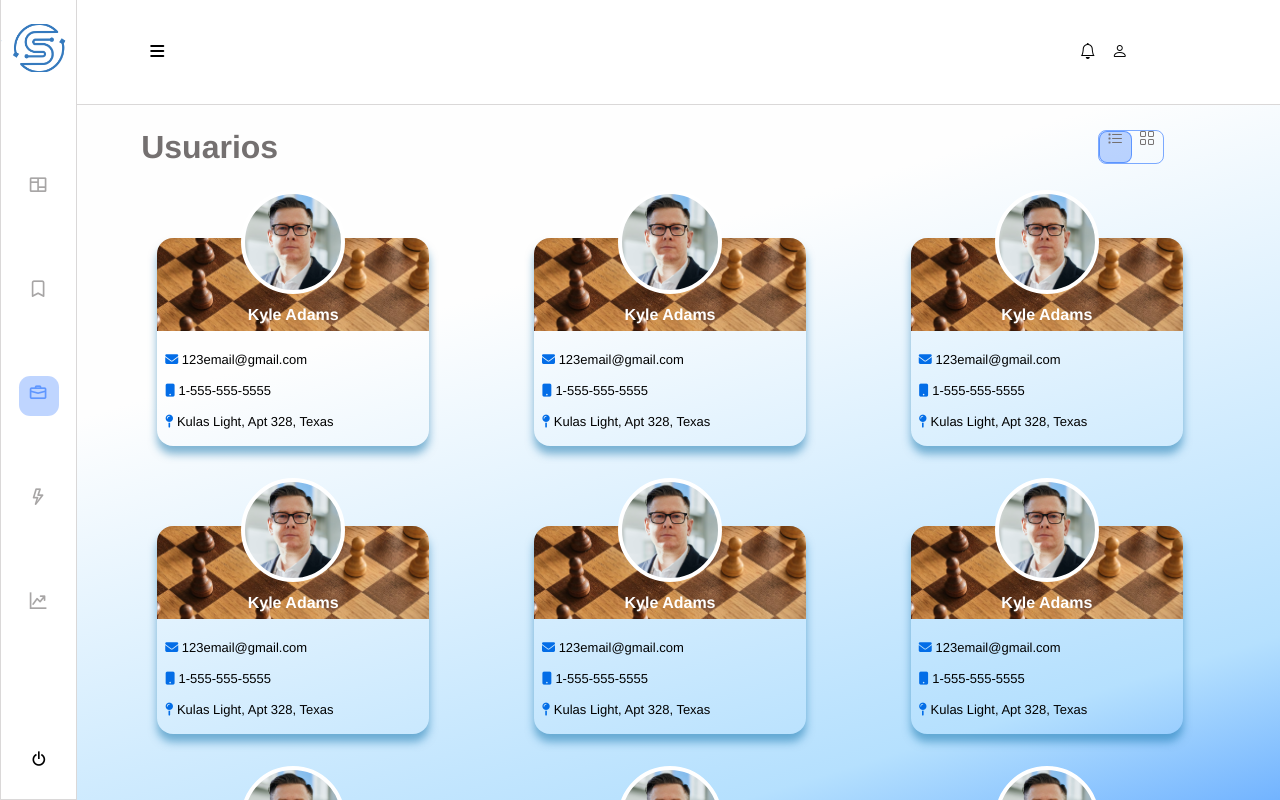
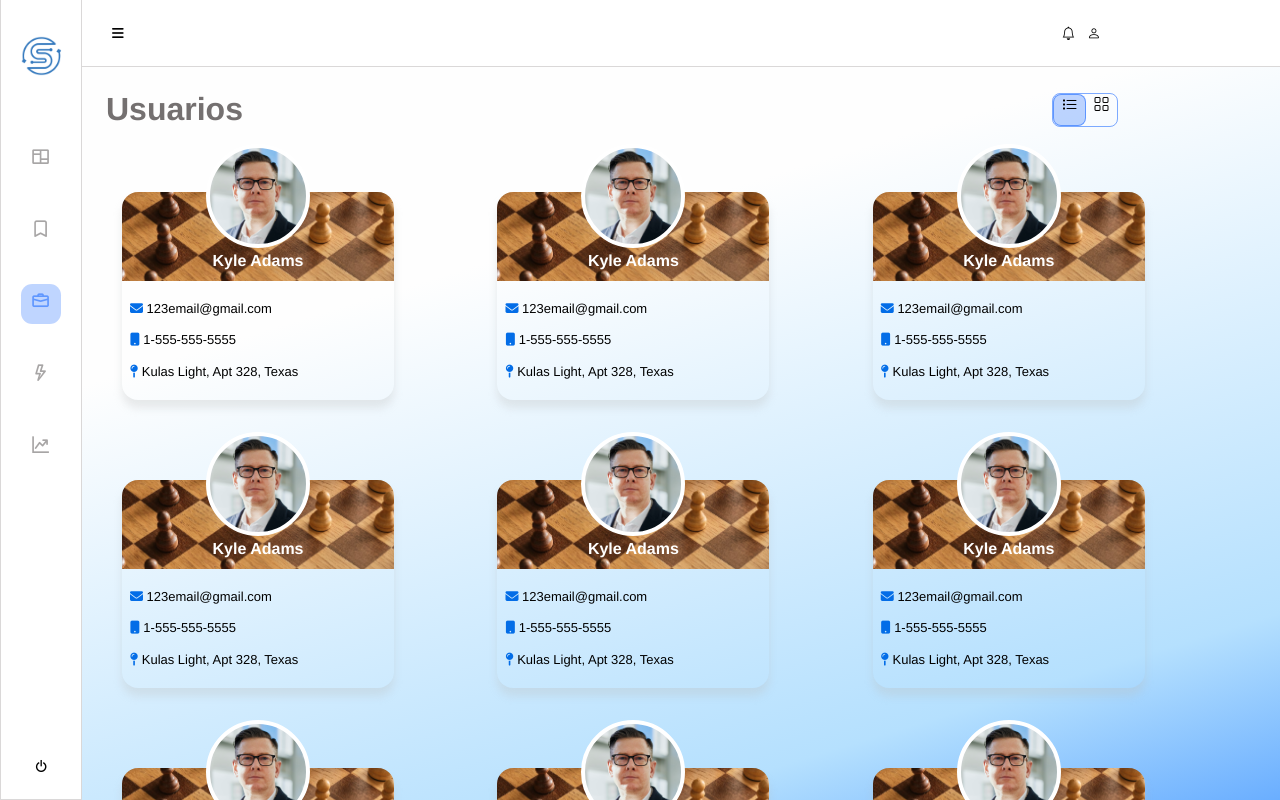
Before and after one commit to Israelramirez9/project-website, a plain HTML site: page index.html in a window 1280 px wide. Drawn offline with nearby package versions, Linux system fonts and the light colour scheme.

Commit message:
added responsive

```diff
--- a/index.html
+++ b/index.html
@@ -16,7 +16,7 @@
         <aside>
             <div>
                 <header>
-
+                    <a href="./"><img src="./imagenes/sofex_logo.png"></a>
                 </header>
                 <ul>
                     <li><button><i class="bi bi-columns"></i></button></li>
@@ -27,32 +27,54 @@
                 </ul>
             </div>
             <div class="power-off">
-                <i class="bi bi-power"></i>
+                <button><i class="bi bi-power"></i></button>
             </div>
         </aside>
         <section>
             <nav>
-                <div><i class="fa-sharp fa-solid fa-bars"></i></div>
+                <div><button><i class="fa-sharp fa-solid fa-bars"></i></button></div>
                 <ul>
-                    <li><i class="bi bi-bell"></i></li>
-                    <li><i class="bi bi-person"></i></li>
+                    <li><button><i class="bi bi-bell"></i></button></li>
+                    <li><button><i class="bi bi-person"></i></button></li>
                 </ul>
             </nav>
             <article>
                 <header>
                     <h1 class="title-users">Usuarios</h1>
                     <ul class="icons-format">
-                        <li><i class="bi bi-list-task"></i></li>
-                        <li><i class="bi bi-grid"></i></li>
+                        <li><button><i class="bi bi-list-task"></i></button></li>
+                        <li><button><i class="bi bi-grid"></i></button></li>
                     </ul>
                 </header>
                 <div class="users">
                     <div class="card">
-                        <div class="profilephoto"></div>
-                        <div class="background-img">
+
+                        <div class="card-profile-photo"></div>
+
+                        <div class="card-header">
+                            <div class="card-header-image">
                                 <p>
                                     Kyle Adams
                                 </p>
+                            </div>
+
+                        </div>
+
+                        <div class="info">
+                            <p><i class="fa-solid fa-envelope"></i> 123email@gmail.com</p>
+                            <p><i class="fa-solid fa-mobile-button"></i> 1-555-555-5555</p>
+                            <p><i class="fa-solid fa-map-pin"></i> Kulas Light, Apt 328, Texas</p>
+                        </div>
+                    </div>
+                    <div class="card">
+                        <div class="card-profile-photo"></div>
+                        <div class="card-header">
+                            <div class="card-header-image">
+                                <p>
+                                    Kyle Adams
+                                </p>
+                            </div>
+
                         </div>
                         <div class="info">
                             <p><i class="fa-solid fa-envelope"></i> 123email@gmail.com</p>
@@ -61,11 +83,14 @@
                         </div>
                     </div>
                     <div class="card">
-                        <div class="profilephoto"></div>
-                        <div class="background-img">
+                        <div class="card-profile-photo"></div>
+                        <div class="card-header">
+                            <div class="card-header-image">
                                 <p>
                                     Kyle Adams
                                 </p>
+                            </div>
+
                         </div>
                         <div class="info">
                             <p><i class="fa-solid fa-envelope"></i> 123email@gmail.com</p>
@@ -74,24 +99,14 @@
                         </div>
                     </div>
                     <div class="card">
-                        <div class="profilephoto"></div>
-                        <div class="background-img">
+                        <div class="card-profile-photo"></div>
+                        <div class="card-header">
+                            <div class="card-header-image">
                                 <p>
                                     Kyle Adams
                                 </p>
                             </div>
-                        <div class="info">
-                            <p><i class="fa-solid fa-envelope"></i> 123email@gmail.com</p>
-                            <p><i class="fa-solid fa-mobile-button"></i> 1-555-555-5555</p>
-                            <p><i class="fa-solid fa-map-pin"></i> Kulas Light, Apt 328, Texas</p>
-                        </div>
-                    </div>
-                    <div class="card">
-                        <div class="profilephoto"></div>
-                        <div class="background-img">
-                            <p>
-                                Kyle Adams
-                            </p>
+
                         </div>
                         <div class="info">
                             <p><i class="fa-solid fa-envelope"></i> 123email@gmail.com</p>
@@ -101,11 +116,14 @@
                     </div>
 
                     <div class="card">
-                        <div class="profilephoto"></div>
-                        <div class="background-img">
+                        <div class="card-profile-photo"></div>
+                        <div class="card-header">
+                            <div class="card-header-image">
                                 <p>
                                     Kyle Adams
                                 </p>
+                            </div>
+
                         </div>
                         <div class="info">
                             <p><i class="fa-solid fa-envelope"></i> 123email@gmail.com</p>
@@ -114,11 +132,14 @@
                         </div>
                     </div>
                     <div class="card">
-                        <div class="profilephoto"></div>
-                        <div class="background-img">
+                        <div class="card-profile-photo"></div>
+                        <div class="card-header">
+                            <div class="card-header-image">
                                 <p>
                                     Kyle Adams
                                 </p>
+                            </div>
+
                         </div>
                         <div class="info">
                             <p><i class="fa-solid fa-envelope"></i> 123email@gmail.com</p>
@@ -127,11 +148,14 @@
                         </div>
                     </div>
                     <div class="card">
-                        <div class="profilephoto"></div>
-                        <div class="background-img">
+                        <div class="card-profile-photo"></div>
+                        <div class="card-header">
+                            <div class="card-header-image">
                                 <p>
                                     Kyle Adams
                                 </p>
+                            </div>
+
                         </div>
                         <div class="info">
                             <p><i class="fa-solid fa-envelope"></i> 123email@gmail.com</p>
@@ -140,11 +164,14 @@
                         </div>
                     </div>
                     <div class="card">
-                        <div class="profilephoto"></div>
-                        <div class="background-img">
+                        <div class="card-profile-photo"></div>
+                        <div class="card-header">
+                            <div class="card-header-image">
                                 <p>
                                     Kyle Adams
                                 </p>
+                            </div>
+
                         </div>
                         <div class="info">
                             <p><i class="fa-solid fa-envelope"></i> 123email@gmail.com</p>
@@ -154,11 +181,14 @@
                     </div>
 
                     <div class="card">
-                        <div class="profilephoto"></div>
-                        <div class="background-img">
+                        <div class="card-profile-photo"></div>
+                        <div class="card-header">
+                            <div class="card-header-image">
                                 <p>
                                     Kyle Adams
                                 </p>
+                            </div>
+
                         </div>
                         <div class="info">
                             <p><i class="fa-solid fa-envelope"></i> 123email@gmail.com</p>
@@ -167,11 +197,14 @@
                         </div>
                     </div>
                     <div class="card">
-                        <div class="profilephoto"></div>
-                        <div class="background-img">
+                        <div class="card-profile-photo"></div>
+                        <div class="card-header">
+                            <div class="card-header-image">
                                 <p>
                                     Kyle Adams
                                 </p>
+                            </div>
+
                         </div>
                         <div class="info">
                             <p><i class="fa-solid fa-envelope"></i> 123email@gmail.com</p>
@@ -180,11 +213,14 @@
                         </div>
                     </div>
                     <div class="card">
-                        <div class="profilephoto"></div>
-                        <div class="background-img">
+                        <div class="card-profile-photo"></div>
+                        <div class="card-header">
+                            <div class="card-header-image">
                                 <p>
                                     Kyle Adams
                                 </p>
+                            </div>
+
                         </div>
                         <div class="info">
                             <p><i class="fa-solid fa-envelope"></i> 123email@gmail.com</p>
@@ -193,11 +229,14 @@
                         </div>
                     </div>
                     <div class="card">
-                        <div class="profilephoto"></div>
-                        <div class="background-img">
+                        <div class="card-profile-photo"></div>
+                        <div class="card-header">
+                            <div class="card-header-image">
                                 <p>
                                     Kyle Adams
                                 </p>
+                            </div>
+
                         </div>
                         <div class="info">
                             <p><i class="fa-solid fa-envelope"></i> 123email@gmail.com</p>
--- a/style.css
+++ b/style.css
@@ -23,13 +23,14 @@ aside {
 }
 
 aside header {
+    margin-top:1rem;
+    padding: 1rem;
+}
+header a img{
+    width: 3rem;
     height: 3rem;
-    margin: 1.5rem 0;
-    background-image: url("./imagenes/sofex_logo.png");
-    background-size: 4rem;
-    background-position: center;
+}
 
-}
 
 
 aside ul {
@@ -37,11 +38,11 @@ aside ul {
     display: flex;
     flex-direction: column;
     padding: 0;
-    margin: 4rem 0 0 0;
+    margin: 1.5rem 0 0 0;
 }
 
 aside li {
-    margin: 2rem auto;
+    margin: 1rem auto;
     height: 2.5rem;
     width: 2.5rem;
     position: relative;
@@ -56,7 +57,7 @@ aside li:nth-child(3) i {
     color: rgba(0, 89, 255, 0.5);
 }
 
-aside button {
+aside li button {
     background: none;
     border: none;
     position: absolute;
@@ -72,55 +73,40 @@ aside [class*=" bi-"]::before {
 }
 
 .power-off {
-    height: 3rem;
+    padding: 1.5rem;
 }
-
+.power-off button {
+    border: none;
+    background: none;
+}
 section {
     width: 100%;
     height: 100%;
     display: flex;
     flex-direction: column;
-
-
 }
-
 nav {
-    height: 4rem;
-    width: 100%;
     border-bottom: 1px solid rgba(181, 178, 178, 0.5);
-    ;
     display: flex;
     justify-content: space-between;
-    padding: 1.5rem 0;
+    padding: 1.5rem 1.5rem;
 }
-
-nav div {
-    width: 2rem;
-    margin: auto 4rem;
-    padding: 0;
-}
-
 nav ul {
     list-style: none;
     display: flex;
-    padding: 0;
-    margin: auto 12% auto 0;
-    width: 4rem;
+    margin:0 13% 0 0;
 }
-
-nav ul li {
-    width: 100%;
-    margin: 0 0 0 0 auto;
-}
-
 nav i {
     color: black;
 }
-
+nav button{
+    background:none;
+    border: none;
+    height: 100%;
+}
 article {
     width: 100%;
     height: 100%;
-    padding: 0 0 0 4rem;
     display: flex;
     flex-direction: column;
     overflow: auto;
@@ -129,7 +115,10 @@ article {
 }
 
 article header {
-    padding: 1.5rem 0;
+    padding: 1.5rem;
+    height: 7rem;
+    display: flex;
+    justify-content: space-between;
 }
 
 h1 {
@@ -141,7 +130,7 @@ h1 {
 
 .icons-format {
     list-style: none;
-    margin: auto 15% auto 0;
+    margin: auto 12% auto 0;
     width: 4rem;
     padding: 0;
     height: 2rem;
@@ -165,19 +154,14 @@ h1 {
 }
 
 article .bi {
+        font-size: 1rem;
+}
+.icons-format button{
     position: relative;
-    font-size: 1rem;
-    top: -1rem;
+    top:-0.8rem;
+    border: none;
+    background: none;
 }
-
-section header {
-
-    width: 100%;
-    height: 7rem;
-    display: flex;
-    justify-content: space-between;
-}
-
 .users {
     display: grid;
     gap: 3rem;
@@ -185,7 +169,7 @@ section header {
     height: 100%;
     width: 90%;
     margin: 0;
-    padding: 2rem 0 0 0;
+    padding: 1.5rem;
 
 }
 
@@ -198,27 +182,42 @@ section header {
     flex-direction: column;
     position: relative;
     align-items: center;
-    box-shadow: 0 0.5rem 0.5rem rgba(11, 112, 170, 0.5);
+    box-shadow: 0 0.5rem 0.5rem rgba(185, 188, 189, 0.3);
 }
 
-.background-img {
+.card:hover .card-profile-photo,
+.card:hover .card-header-image{
+transform: scale(1.1);
+}
+.card:hover{
+    box-shadow: 0 0.5rem 0.5rem rgba(8, 127, 167, 0.5);
+}
+.card-header{
     height: 45%;
     width: 100%;
+    position: relative;
+    border-top-left-radius: 1rem;
+    border-top-right-radius: 1rem;
+    overflow: hidden;
+}
+.card-header-image {
+    position: absolute;
+    width: 100%;
+    height: 100%;
     background-image: url("./imagenes/juegodeajedrez.avif");
     background-size: 18rem;
-    border-top-right-radius: 1rem;
-    border-top-left-radius: 1rem;
 }
 
-.background-img p {
-    margin-top: 25%;
+.card-header p {
+    top:50%;
+    position: relative;
     color: white;
     font-weight: 900;
 }
 
 .info {
     margin-top: 4%;
-    height: 50%;
+    height: 55%;
     width: 100%;
 }
 
@@ -237,7 +236,7 @@ section header {
     color: rgb(3, 109, 231);
 }
 
-.profilephoto {
+.card-profile-photo {
     position: absolute;
     background-color: bisque;
     z-index: 10;
```
Also changed, not shown: 1 other file. Lines whose indentation alone changed are shown as unchanged.
